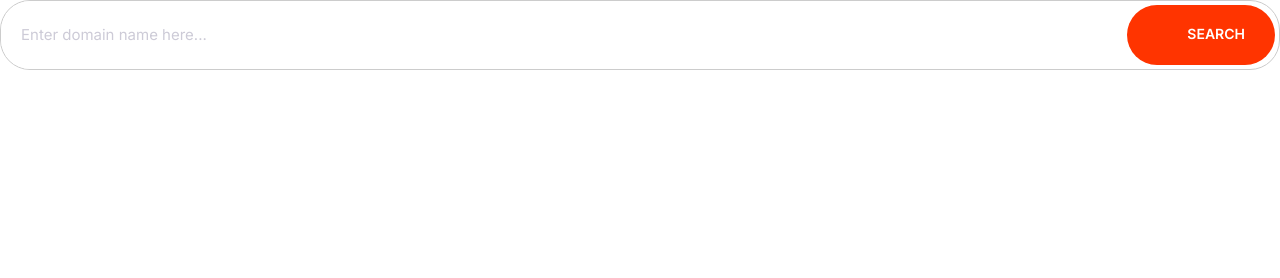
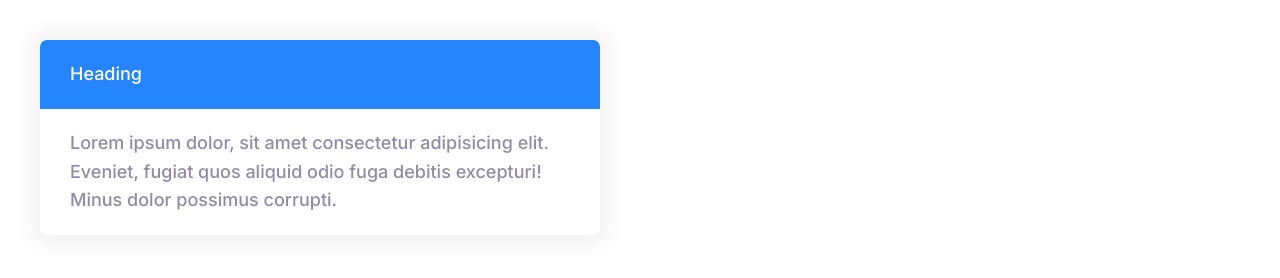
Before and after one commit to Coding-with-Echo/Echofied, a plain HTML site: page index.html in a window 1280 px wide. Drawn offline with Linux system fonts and the light colour scheme.

Commit message:
Building the card component

```diff
--- a/css/style.css
+++ b/css/style.css
@@ -179,14 +179,14 @@ p {
 
 /* buttons */
 .btn {
-  border-radius: 40px;
+  border-radius: var(--border-radius);
   border: 0;
   cursor: pointer;
   font-size: 1.8rem;
   font-weight: 600;
   margin: 1rem 0;
   outline: 0;
-  padding: 2rem 3rem;
+  padding: 2rem 4vw;
   text-transform: uppercase;
   white-space: nowraps;
   text-align: center;
@@ -283,3 +283,25 @@ p {
     font-size: 1.5rem;
   }
 }
+
+/* cards */
+.card {
+  box-shadow: 0 0 20px 10px #f3f3f3;
+  border-radius: 7px;
+  overflow: hidden;
+}
+
+.card__header,
+.card__body {
+  padding: 2rem 3rem;
+}
+
+.card--primary .card__header {
+  background: var(--color-primary);
+  color: #fff;
+}
+
+.card__secondary .card__header {
+  background: var(--color-secondary);
+  color: #fff;
+}
--- a/index.html
+++ b/index.html
@@ -15,17 +15,15 @@
     />
   </head>
   <body>
-    <div class="input-group">
-      <input
-        class="input"
-        type="text"
-        placeholder="Enter domain name here..."
-      />
-      <button class="btn btn--accent">
-        <svg class="icon icon--white">
-          <use xlink:href="/images/sprite.svg#search"></use></svg
-        >search
-      </button>
+    <div style="width: 50%; padding: 4rem">
+      <div class="card card--primary">
+        <header class="card__header">Heading</header>
+        <div class="card__body">
+          Lorem ipsum dolor, sit amet consectetur adipisicing elit. Eveniet,
+          fugiat quos aliquid odio fuga debitis excepturi! Minus dolor possimus
+          corrupti.
+        </div>
+      </div>
     </div>
   </body>
 </html>
```
Also changed, not shown: components/cards.html (added, +7 -0 lines).
